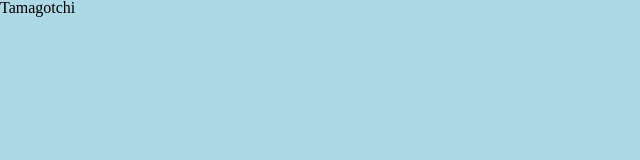
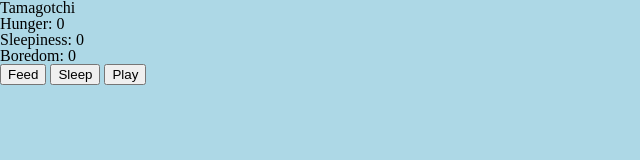
Before and after one commit to Treyceratops/Tamagotchi, a plain HTML site: page index.html in a window 1280 px wide. Shown: the whole page, without its empty margins (0-640 px from the left). Drawn offline with Linux system fonts and the light colour scheme.

Commit message:
Cache elements, render pet's state

```diff
--- a/index.html
+++ b/index.html
@@ -11,5 +11,20 @@
 	</head>
 	<body>
         <h1>Tamagotchi</h1>
+
+        <span class="pet-state">
+        <div class="hunger-state"></div>
+        <div class="sleepiness-state"></div>
+        <div class="boredom-state"></div>
+        </span>
+
+        <span class="buttons">
+            <button class="hunger-btn">Feed</button>
+            <button class="sleepiness-btn">Sleep</button>
+            <button class="boredom-btn">Play</button>
+        </span>
+
+        <div class="pet"></div>
+
     </body>
 </html>
--- a/js/script.js
+++ b/js/script.js
@@ -0,0 +1,54 @@
+/*----- constants -----*/
+
+
+
+/*----- app's state (variables) -----*/
+
+let hunger = '';
+let sleepiness = '';
+let boredom = '';
+
+/*----- cached element references -----*/
+
+const hungerDiv = document.querySelector('.hunger-state');
+const sleepinessDiv = document.querySelector('.sleepiness-state');
+const boredomDiv = document.querySelector('.boredom-state');
+
+const feedBtn = document.querySelector('.hunger-btn');
+const sleepBtn = document.querySelector('.sleepiness-btn');
+const boredomBtn = document.querySelector('.boredom-btn');
+
+/*----- event listeners -----*/
+
+feedBtn.addEventListener('click', subHunger);
+sleepBtn.addEventListener('click', subSleepiness);
+boredomBtn.addEventListener('click', subBoredom);
+
+/*----- functions -----*/
+
+function subHunger() {
+
+};
+
+function subSleepiness () {
+
+};
+
+function subBoredom() {
+
+};
+
+function render() {
+    hungerDiv.innerHTML = `Hunger: ${hunger}`;
+    sleepinessDiv.innerHTML = `Sleepiness: ${sleepiness}`;
+    boredomDiv.innerHTML = `Boredom: ${boredom}`;
+};
+
+function init() {
+    hunger = 0;
+    sleepiness = 0;
+    boredom = 0;
+    render();
+};
+
+init();
```
Also changed, not shown: 1 other file.
